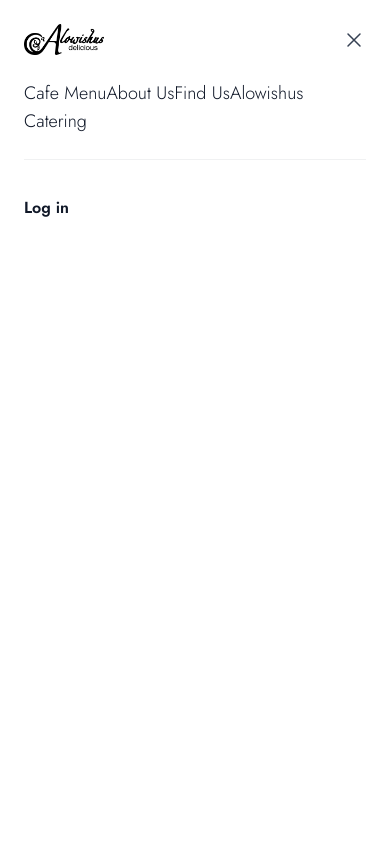
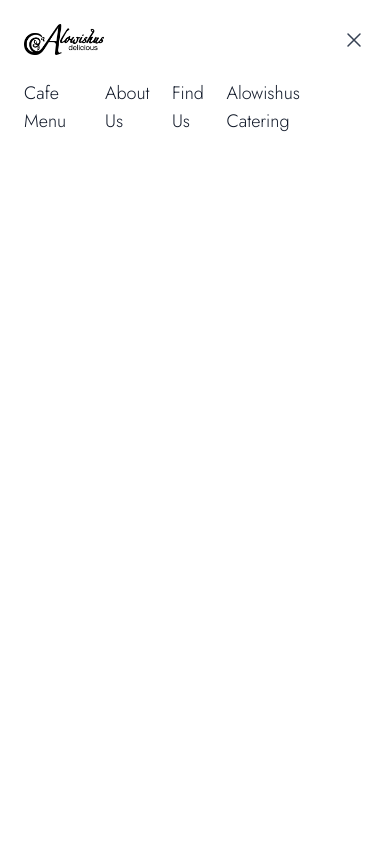
Before and after one commit to gaurab-magar/coffee-shop, a Next.js app: page / in a window 390 px wide. Both pictures are taken after a click on the button "Open main menu". Shown: the top 844 px of the page. Built offline with nearby package versions, Linux system fonts and the light colour scheme.

Commit message:
working on navbar for better user interface

```diff
--- a/app/_components/Header.jsx
+++ b/app/_components/Header.jsx
@@ -110,26 +110,18 @@
             </div>
             <div className="mt-6 flow-root">
               <div className="-my-6 divide-y divide-gray-500/10">
-                <div className="space-y-2 py-6">
-                  <a href="#" className="text-lg font-light transition-all duration-200 ease-in-out hover:scale-105 text-gray-900">
+                <div className="space-y-2 py-6 flex flex-cols">
+                  <a data-aos="fade-right" href="#" className="text-lg font-light transition-all duration-200 ease-in-out hover:scale-105 text-gray-900">
                     Cafe Menu
                   </a>
-                  <a href="#" className="text-lg font-light transition-all duration-200 ease-in-out hover:scale-105 text-gray-900">
+                  <a data-aos="fade-right" href="#" className="text-lg font-light transition-all duration-200 ease-in-out hover:scale-105 text-gray-900">
                     About Us
                   </a>
-                  <a href="#" className="text-lg font-light transition-all duration-200 ease-in-out hover:scale-105 text-gray-900">
+                  <a data-aos="fade-right" href="#" className="text-lg font-light transition-all duration-200 ease-in-out hover:scale-105 text-gray-900">
                     Find Us
                   </a>
-                  <a href="#" className="text-lg font-light transition-all duration-200 ease-in-out hover:scale-105 text-gray-900">
+                  <a data-aos="fade-right" href="#" className="text-lg font-light transition-all duration-200 ease-in-out hover:scale-105 text-gray-900">
                     Alowishus Catering
-                  </a>
-                </div>
-                <div className="py-6">
-                  <a
-                    href="#"
-                    className="-mx-3 block rounded-lg px-3 py-2.5 text-base/7 font-semibold text-gray-900 hover:bg-gray-50"
-                  >
-                    Log in
                   </a>
                 </div>
               </div>
```
